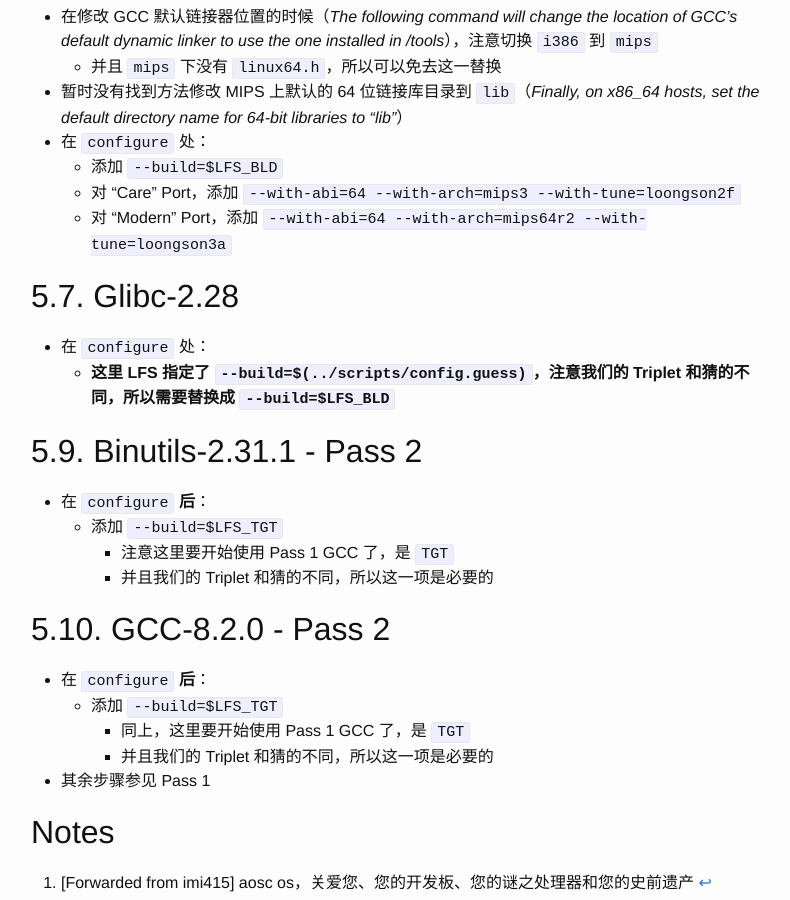
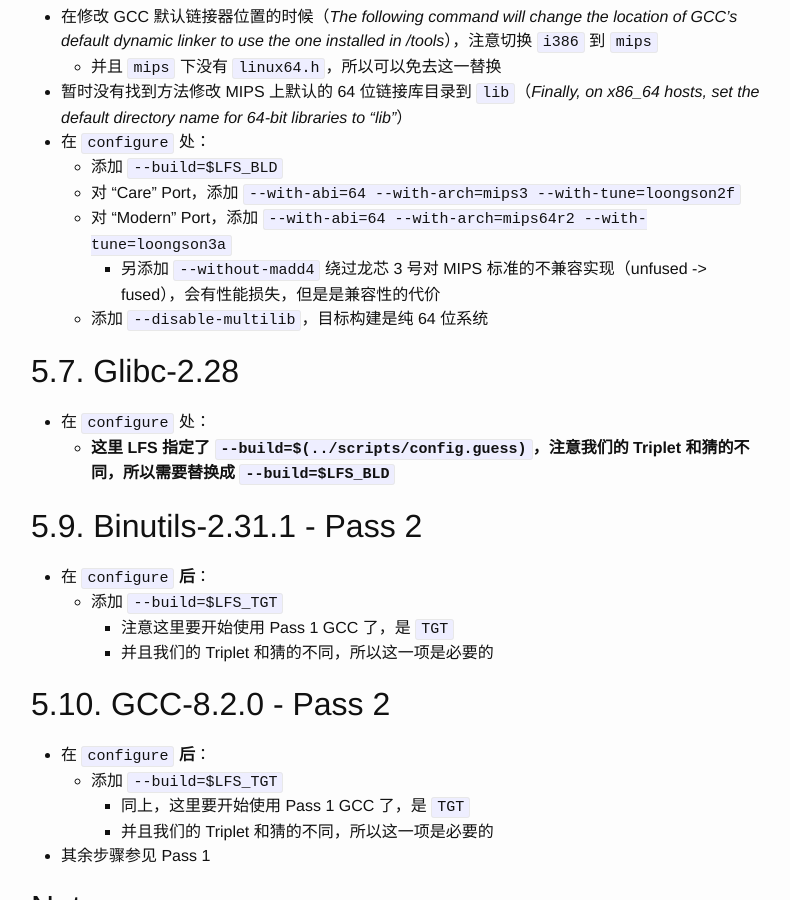
Before and after one commit to lmy441900/lmy441900.github.io, a Jekyll site: the page built from _posts/2018-12-23-lfs-on-mips64-process.md, in a window 1280 px wide and 900 px high, scrolled down 1143 px. Shown: the whole window, without its empty margins (239-1029 px from the left). Built offline with Jekyll 4.4.1, drawn with Linux system fonts in a browser that asks for light colours.

Commit message:
lfs-on-mips64-process: update

```diff
--- a/_posts/2018-12-23-lfs-on-mips64-process.md
+++ b/_posts/2018-12-23-lfs-on-mips64-process.md
@@ -51,6 +51,8 @@
   - 添加 `--build=$LFS_BLD`
   - 对 "Care" Port，添加 `--with-abi=64 --with-arch=mips3 --with-tune=loongson2f`
   - 对 "Modern" Port，添加 `--with-abi=64 --with-arch=mips64r2 --with-tune=loongson3a`
+    - 另添加 `--without-madd4` 绕过龙芯 3 号对 MIPS 标准的不兼容实现（unfused -> fused），会有性能损失，但是是兼容性的代价
+  - 添加 `--disable-multilib`，目标构建是纯 64 位系统
 
 ## 5.7. Glibc-2.28
 
```
